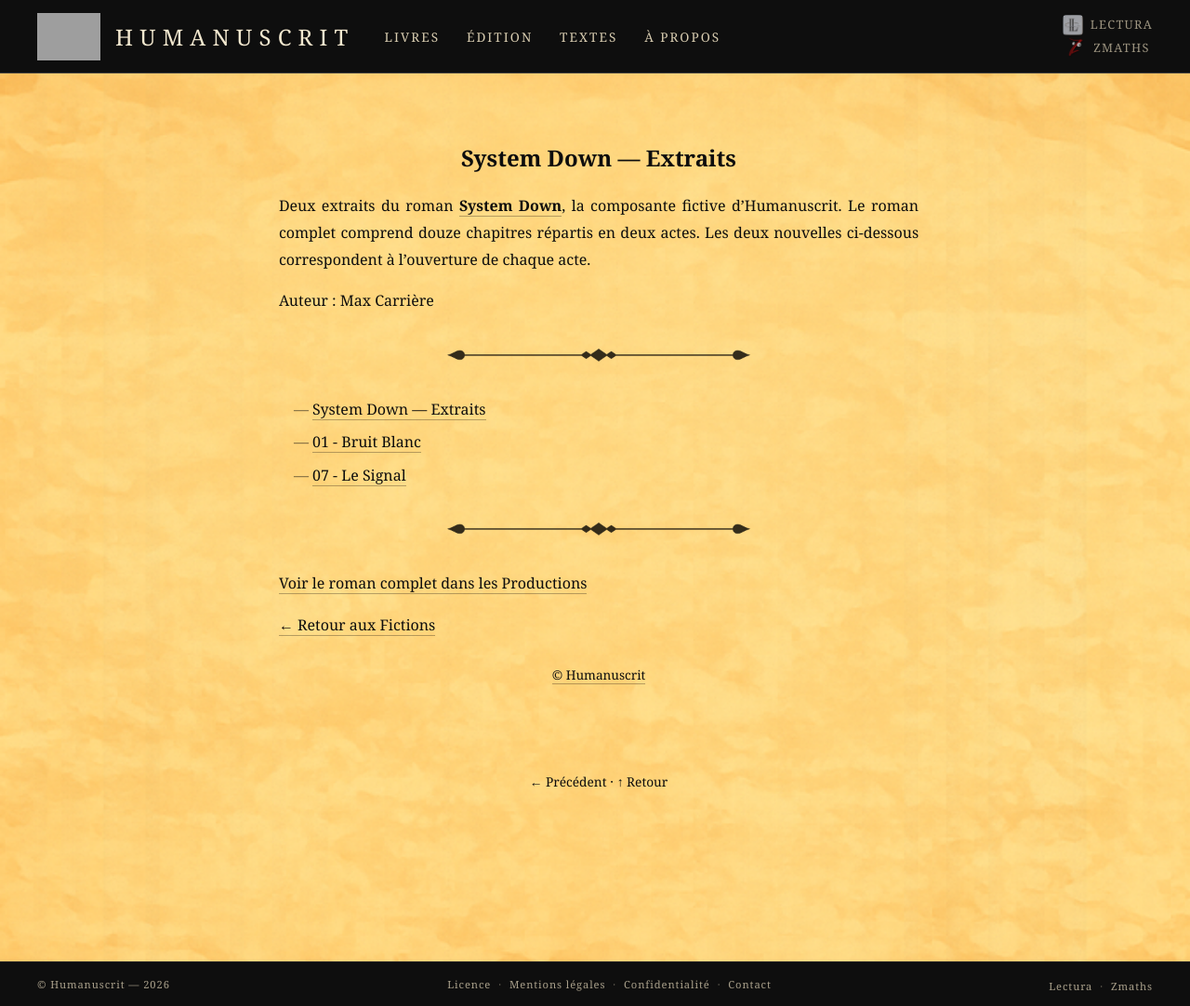
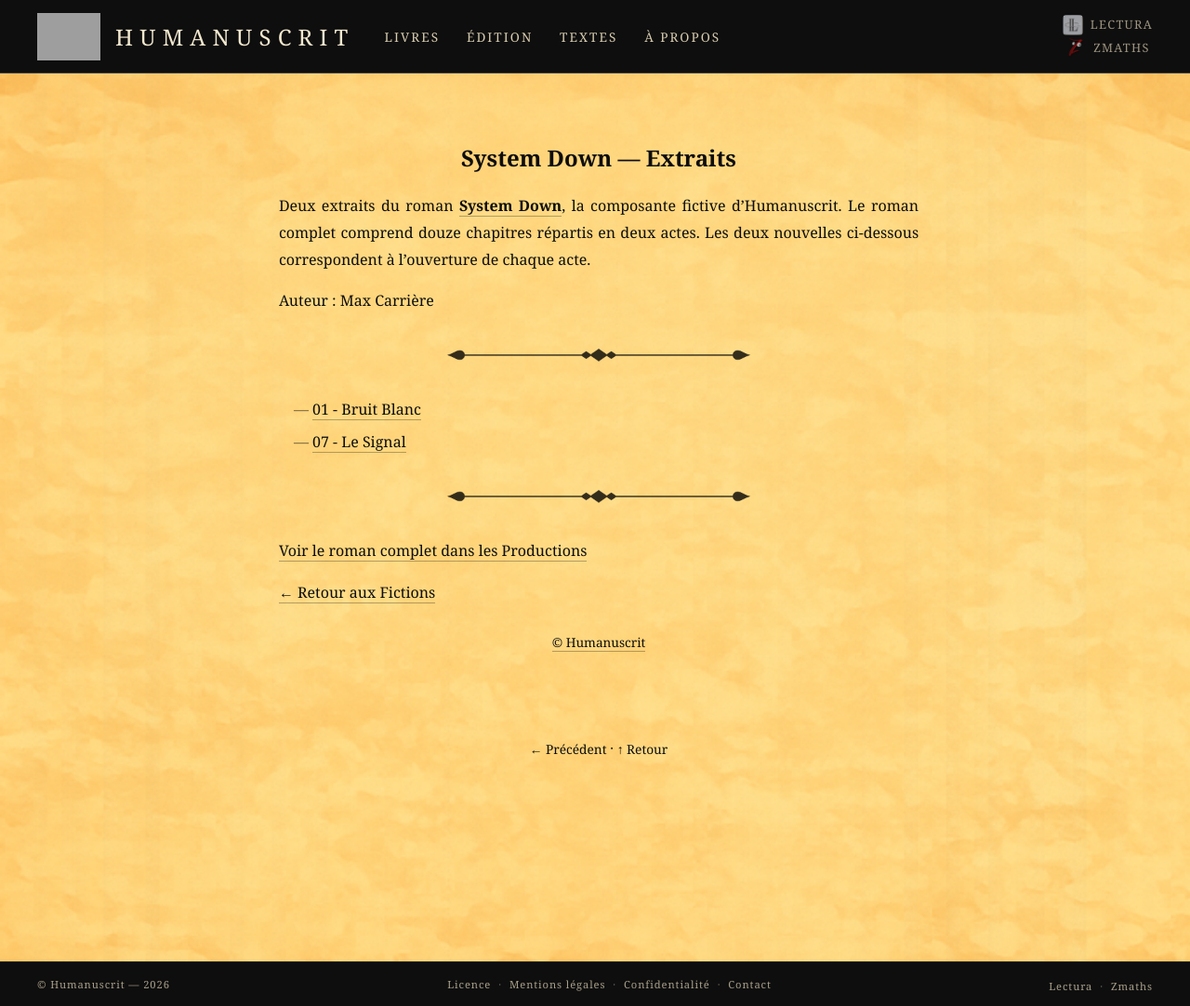
Before and after one commit to maxcarriere/humanuscrit, a Jekyll site: the page built from textes/fictions/system-down-extraits.md, in a window 1280 px wide and 1082 px high. Shown: the whole window at 93% size. Built offline with Jekyll 4.4.1, drawn with Linux system fonts in a browser that asks for light colours; part of the change alters nothing that is shown; grey boxes are pictures that could not be loaded.

Commit message:
Arborescence : exclure la page courante de la liste
Évite que system-down-extraits et systemique apparaissent
dans leur propre arborescence.

Co-Authored-By: Claude Opus 4.6 <noreply@anthropic.com>

```diff
--- a/_includes/arborescence_dossier.html
+++ b/_includes/arborescence_dossier.html
@@ -89,7 +89,8 @@
     {% endif %}
     {% assign full_idx = dossier_norm | append: "/index.md" %}
     {% assign full_readme = dossier | append: "/README.md" %}
-    {% if path_str == full_idx or path_str == full_readme %}
+    {% assign page_path_norm = page.path | replace: "\\", "/" %}
+    {% if path_str == full_idx or path_str == full_readme or path_str == page_path_norm %}
       {% continue %}
     {% endif %}
     {% assign rel_path = path_str | remove_first: prefix_norm %}
```
